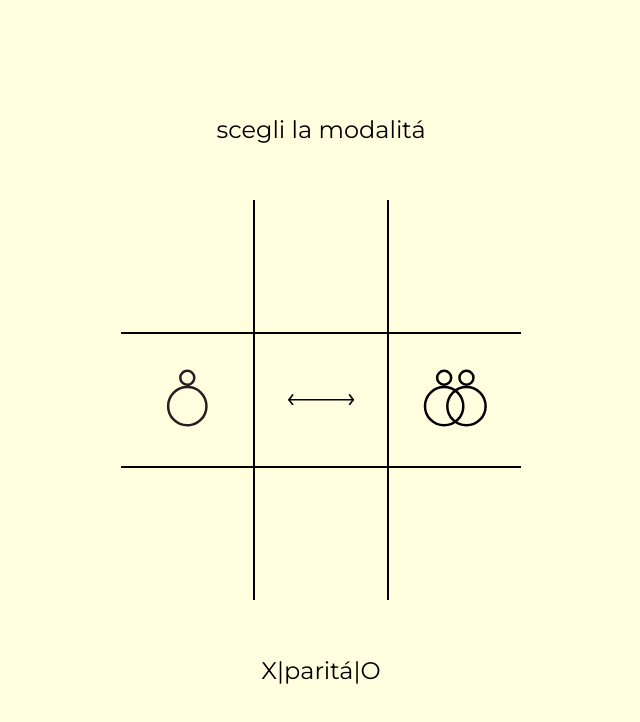
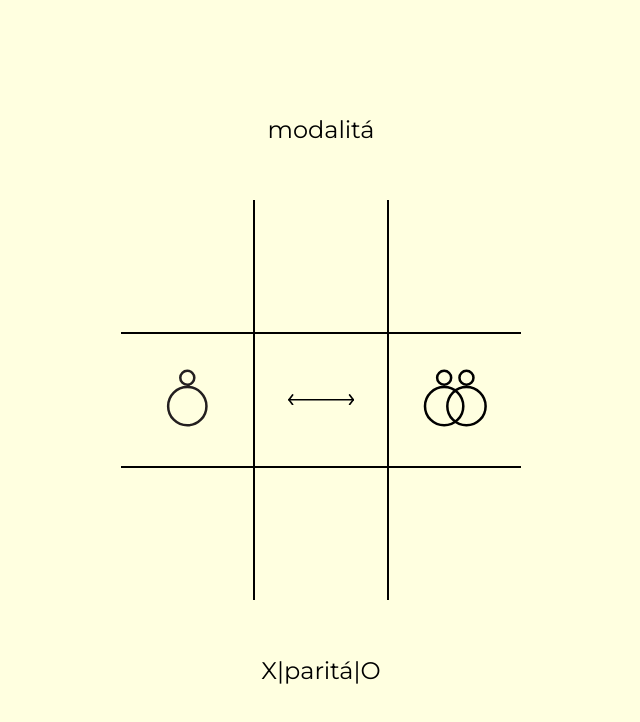
Before and after one commit to AlBit7/wTris, a plain HTML site: page index.html in a window 1280 px wide. Shown: the whole page, without its empty margins (319-959 px from the left). Drawn offline with Linux system fonts and the light colour scheme.

Commit message:
Update index.html

```diff
--- a/index.html
+++ b/index.html
@@ -12,7 +12,7 @@
 
   <div class="tutto">
 
-    <div class="mod scritta" id="mod">scegli la modalit&#225;</div>
+    <div class="mod scritta" id="mod">modalit&#225;</div>
 
     <table style="border: 0px;">
       <tr>
```
